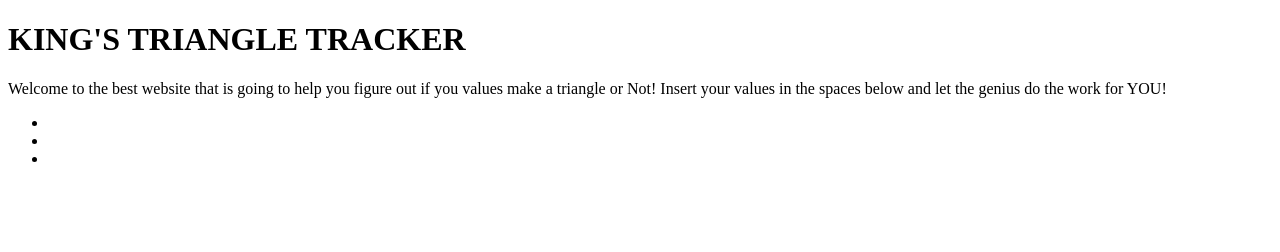
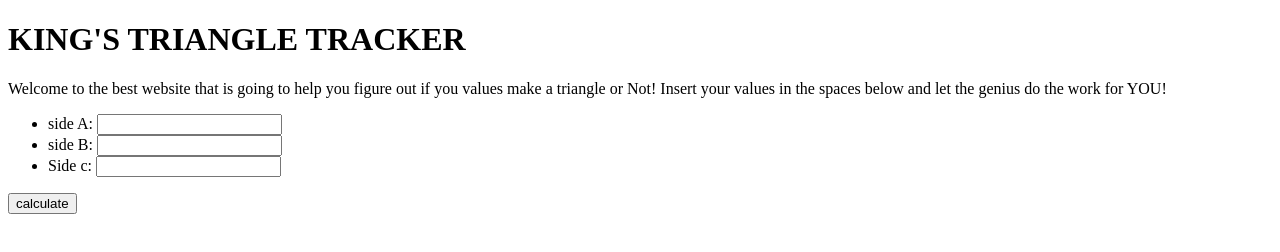
Before and after one commit to Uomar7/triangletracker, a plain HTML site: page index.html in a window 1280 px wide. Drawn offline with Linux system fonts and the light colour scheme.

Commit message:
input designs created for the user to put their values.

```diff
--- a/index.html
+++ b/index.html
@@ -8,12 +8,16 @@
   <body>
     <h1>KING'S TRIANGLE TRACKER</h1>
     <p>Welcome to the best website that is going to help you figure out if you values make a triangle or Not! Insert your values in the spaces below and let the genius do the work for YOU! </p>
+    <form>
 
-    <ul>
-      <li></li>
-      <li></li>
-      <li></li>
-    </ul>
+      <ul>
+        <li>side A: <input type="text" id="sideA"></li>
+        <li>side B: <input type="text" id="sideB"></li>
+        <li>Side c: <input type="text" id="sideC"></li>
+      </ul>
+      <button type="button" onClick= "calc()">calculate</button>
+
+    </form>
 
   </body>
 </html>
```
